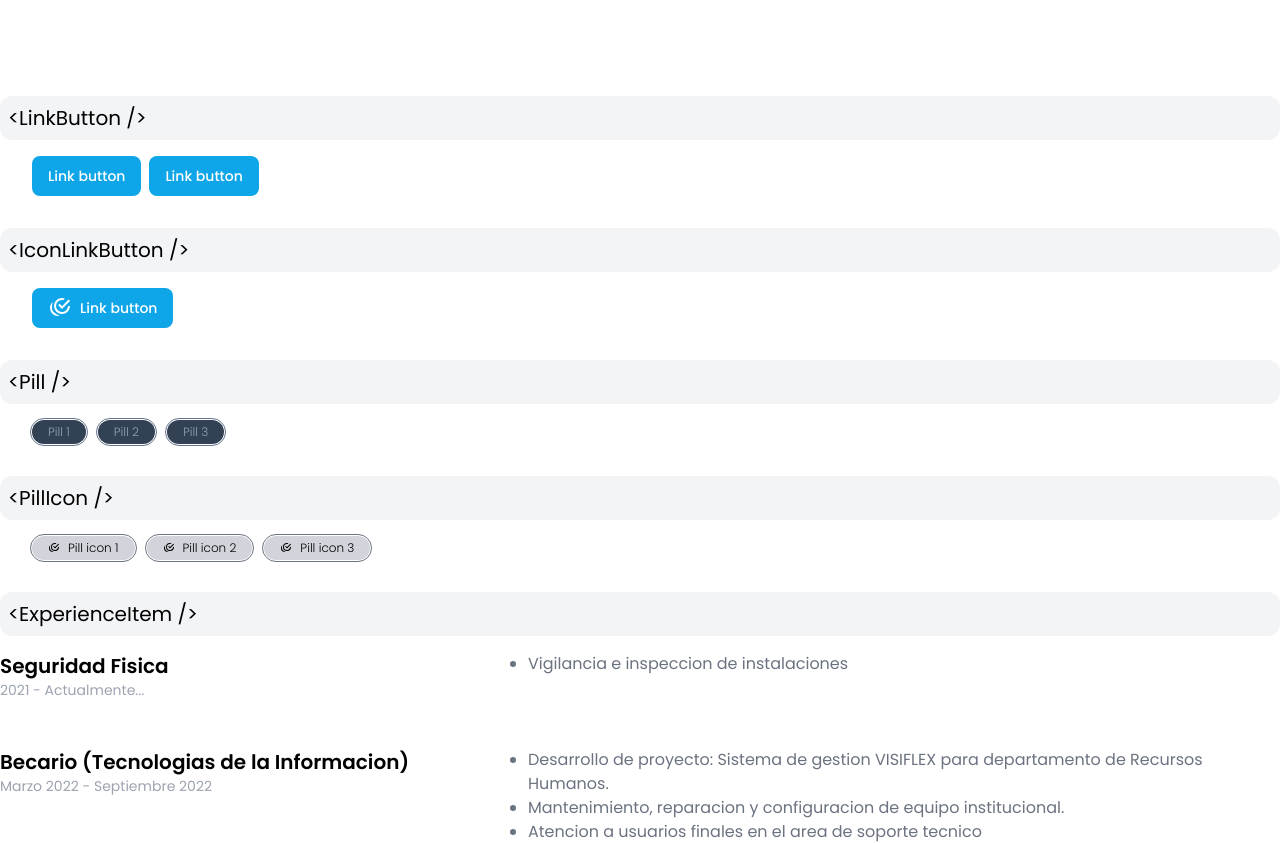
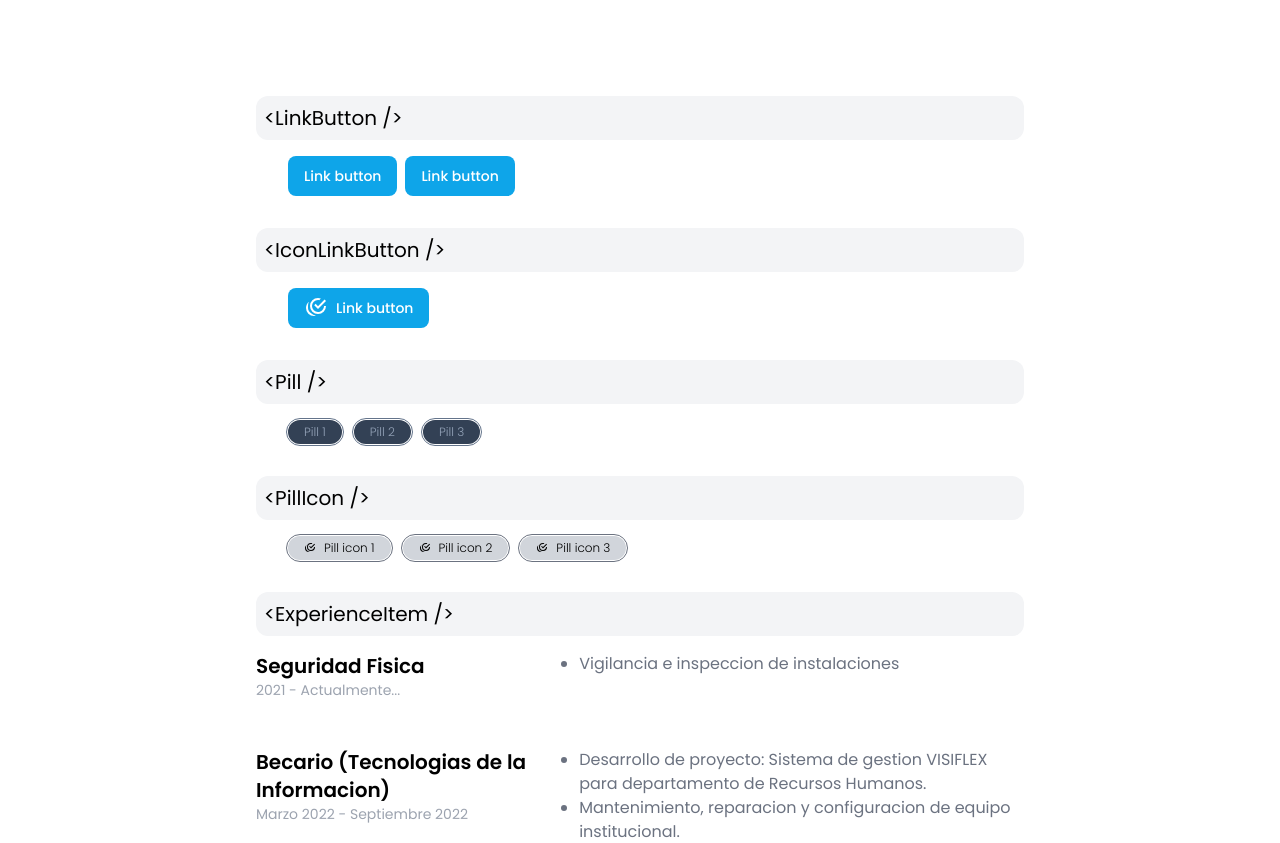
Before and after one commit to anherukun/portfolio, a Next.js app: page /components in a window 1280 px wide. Shown: the top 843 px of the page. Built offline with nearby package versions, Linux system fonts and the light colour scheme.

Commit message:
limpieza

```diff
--- a/app/components/page.tsx
+++ b/app/components/page.tsx
@@ -68,7 +68,7 @@ export default function Page() {
 	return (
 		<div className="flex flex-col min-h-screen">
 			<div>
-				<section className="grid py-24 gap-8 mx-auto 	">
+				<section className="grid py-24 gap-8 mx-auto lg:max-w-3xl md:max-w-2xl">
 					<article className="h-fit flex flex-col gap-2">
 						<h1 className="mb-2 text-xl bg-gray-100 p-2 rounded-xl">&lt;LinkButton /&gt;</h1>
 						<div className="flex gap-2 ml-8">
--- a/app/page.tsx
+++ b/app/page.tsx
@@ -3,7 +3,7 @@ import ExperienceItem from "@components/ExperienceItem"
 import ProfilePicture from "@components/ProfilePicture"
 import ProjectEItem from "@components/ProjectItem"
 
-import { mdiDownload, mdiLink, mdiMicrosoft } from "@mdi/js";
+import { mdiDownload, mdiMicrosoft } from "@mdi/js";
 
 const EXPERIENCIE = [
 	{
```
